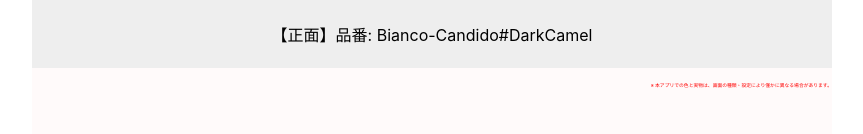
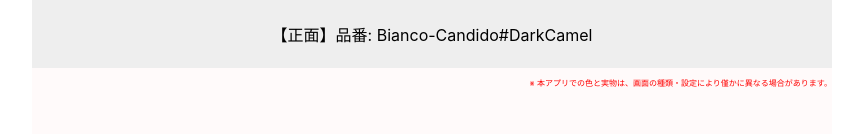
Before and after one commit to riotamoriya/anzzacolorvariation, a React (Create React App) app: page / in a window 1280 px wide. Shown: the top 134 px of the page, without its empty margins (208-1071 px from the left). Built offline with nearby package versions, Linux system fonts and the light colour scheme.

Commit message:
fixed: font size of notice

```diff
--- /dev/null
+++ b/src/components/ColorVariation/Notice/index.jsx
@@ -0,0 +1,12 @@
+
+import './style.scss';
+
+const Notice = () => {
+    return (
+      <span className="noticeStyle">
+          ※ 本アプリでの色と実物は、画面の種類・設定により僅かに異なる場合があります。
+      </span>
+    );
+}
+
+export default Notice;
--- /dev/null
+++ b/src/components/ColorVariation/Notice/style.scss
@@ -0,0 +1,14 @@
+.noticeStyle {
+  position: absolute;  // 絶対位置指定
+  // top: 80%;           // 上から50%の位置に設定
+  bottom: 0;
+  right: 0;          // 左から50%の位置に設定
+  // transform: translate(-50%, -50%); // 位置のオフセットを調整して完全に中央に
+  text-align: right;  // テキストを水平方向に中央寄せ
+  color: red;
+  white-space: nowrap;
+
+  font-size: 0.5rem;
+
+  // background-color: lightblue;
+}
--- a/src/components/ColorVariation/index.jsx
+++ b/src/components/ColorVariation/index.jsx
@@ -5,6 +5,7 @@ import LayersFlame from "./LayersFlame";
 import Bar from "./Bar";
 import Angle from "./Angle";
 import PartSelections from "./PartsSelections";
+import Notice from "./Notice";
 
 import './style.scss';
 
@@ -28,9 +29,7 @@ const ColorVariation = () => {
             </div>
 
             <div className="notice-section">
-                <span className="noticeStyle">
-                    ※ 本アプリでの色と実物は、画面の種類・設定により僅かに異なる場合があります。
-                </span>
+                <Notice />
             </div>
 
             <div className="angle-section">
--- a/src/components/ColorVariation/style.scss
+++ b/src/components/ColorVariation/style.scss
@@ -34,22 +34,7 @@
     width: 100%;
     height: 3%;
     // background-color: pink; // 色は適当に指定
-
-    .noticeStyle {
-        position: absolute;  // 絶対位置指定
-        // top: 80%;           // 上から50%の位置に設定
-        bottom: 0;
-        right: 0;          // 左から50%の位置に設定
-        // transform: translate(-50%, -50%); // 位置のオフセットを調整して完全に中央に
-        text-align: right;  // テキストを水平方向に中央寄せ
-        color: red;
-        white-space: nowrap;
-
-        font-size: 0.3rem;
-
-        // background-color: lightblue;
-    }
-}
+  }
 
   .angle-section {
       position: absolute;
```
